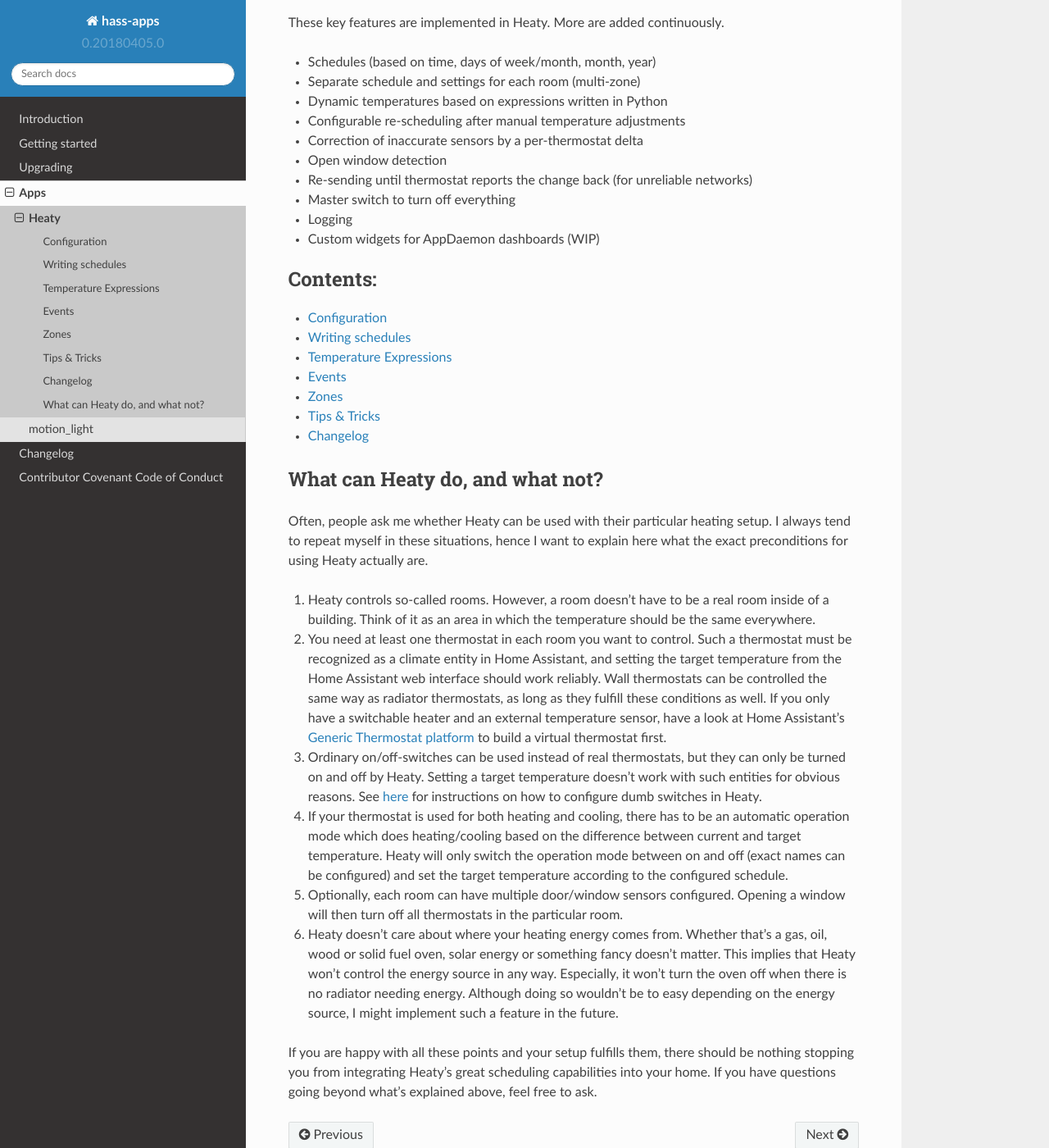
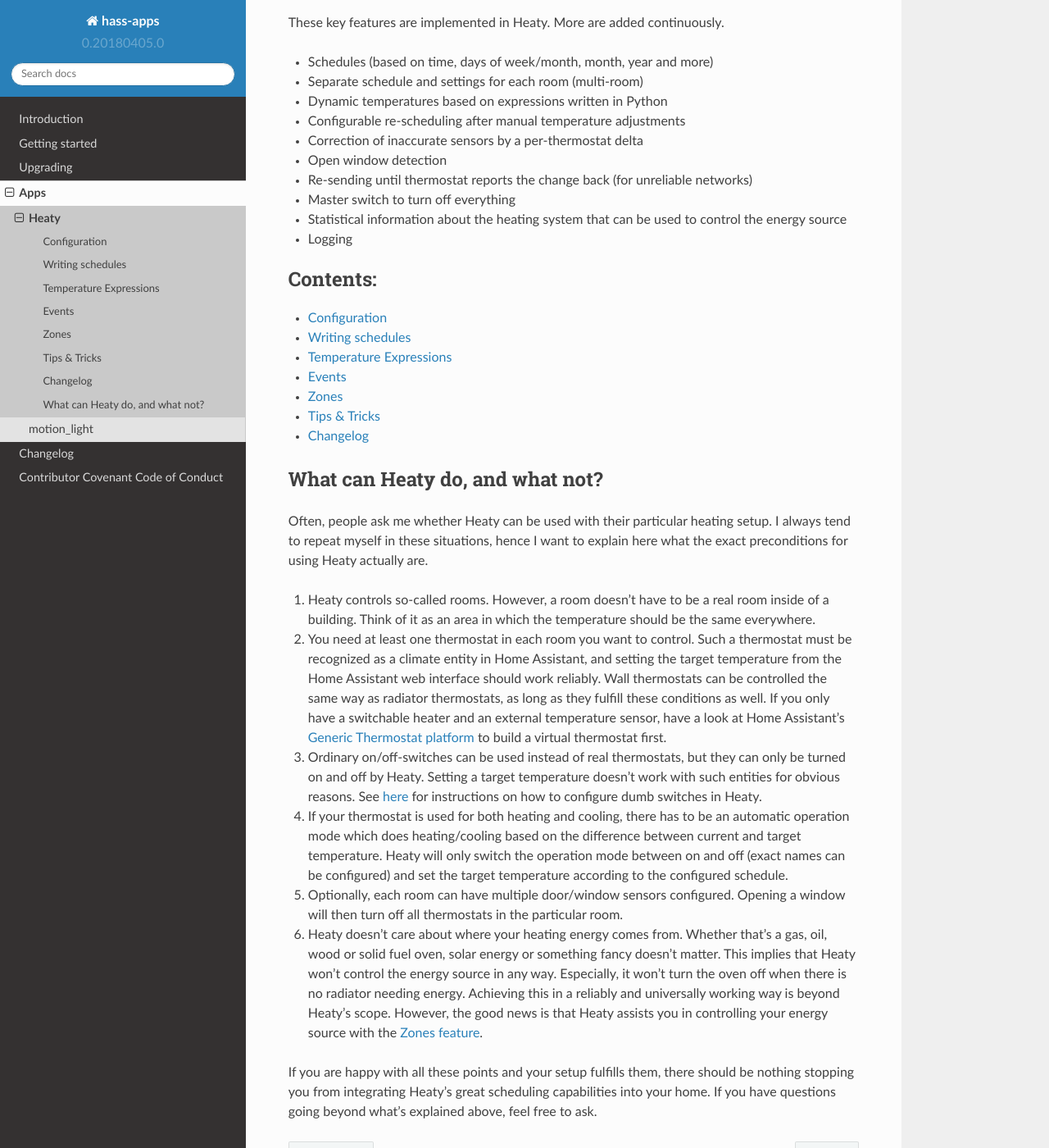
Before and after one commit to bob1de/hass-apps, a Sphinx documentation site: the page built from docs/apps/heaty/index.rst, in a window 1280 px wide and 1400 px high, scrolled down 216 px. Shown: the whole window at 82% size. Built offline with Sphinx 7.4.7 and the Read the Docs theme 2.0.0, drawn with Linux system fonts in a browser that asks for light colours.

Commit message:
[heaty] Mentioned Zones feature on the docs index page

```diff
--- a/docs/apps/heaty/index.rst
+++ b/docs/apps/heaty/index.rst
@@ -7,16 +7,18 @@
 
 These key features are implemented in Heaty. More are added continuously.
 
-* Schedules (based on time, days of week/month, month, year)
-* Separate schedule and settings for each room (multi-zone)
+* Schedules (based on time, days of week/month, month, year and more)
+* Separate schedule and settings for each room (multi-room)
 * Dynamic temperatures based on expressions written in Python
 * Configurable re-scheduling after manual temperature adjustments
 * Correction of inaccurate sensors by a per-thermostat delta
 * Open window detection
-* Re-sending until thermostat reports the change back (for unreliable networks)
+* Re-sending until thermostat reports the change back (for unreliable
+  networks)
 * Master switch to turn off everything
+* Statistical information about the heating system that can be used to
+  control the energy source
 * Logging
-* Custom widgets for AppDaemon dashboards (WIP)
 
 .. toctree::
    :caption: Contents:
@@ -74,9 +76,10 @@
    that's a gas, oil, wood or solid fuel oven, solar energy or something
    fancy doesn't matter. This implies that Heaty won't control the energy
    source in any way. Especially, it won't turn the oven off when there
-   is no radiator needing energy. Although doing so wouldn't be to easy
-   depending on the energy source, I might implement such a feature in
-   the future.
+   is no radiator needing energy. Achieving this in a reliably and
+   universally working way is beyond Heaty's scope. However, the good news
+   is that Heaty assists you in controlling your energy source with the
+   `Zones feature <zones.html>`_.
 
 .. _`Generic Thermostat platform`: https://home-assistant.io/components/climate.generic_thermostat/
 
```
